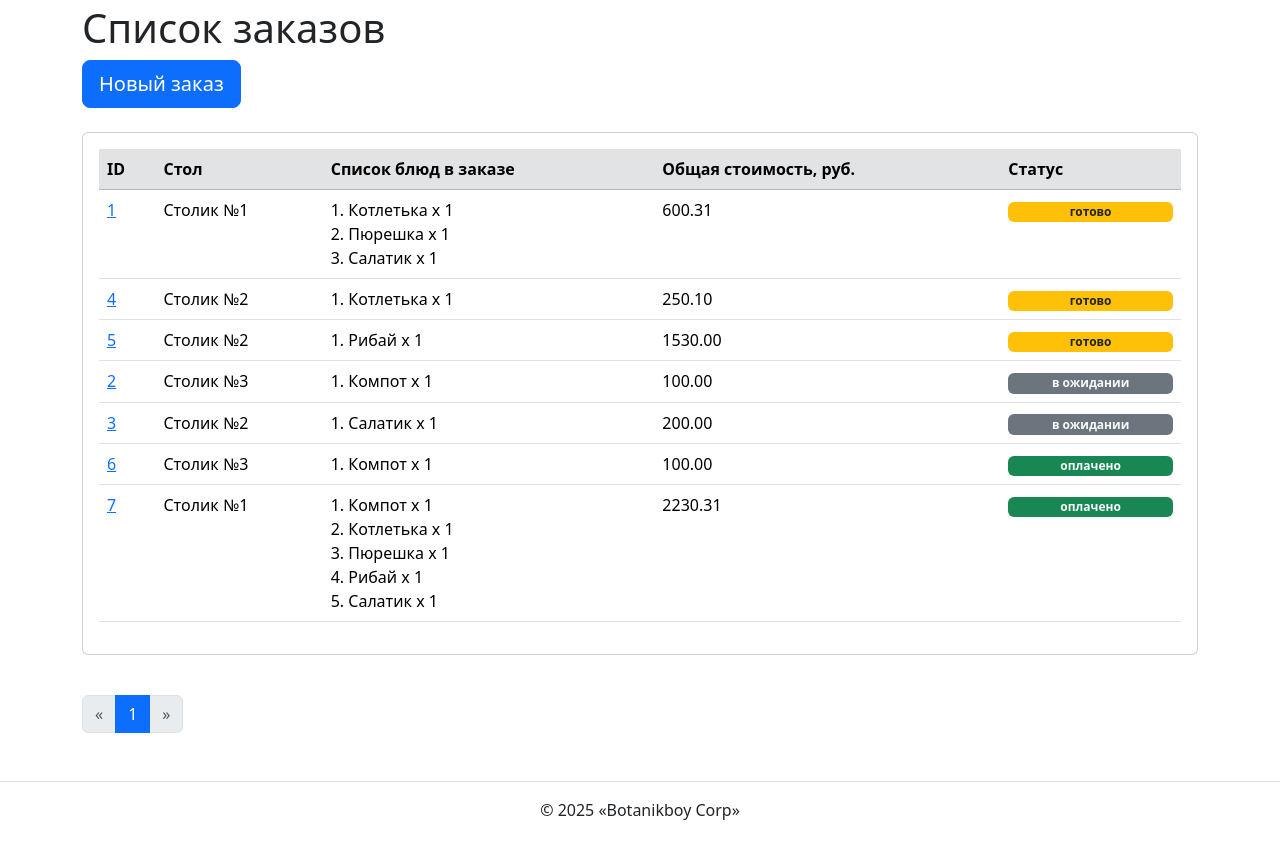
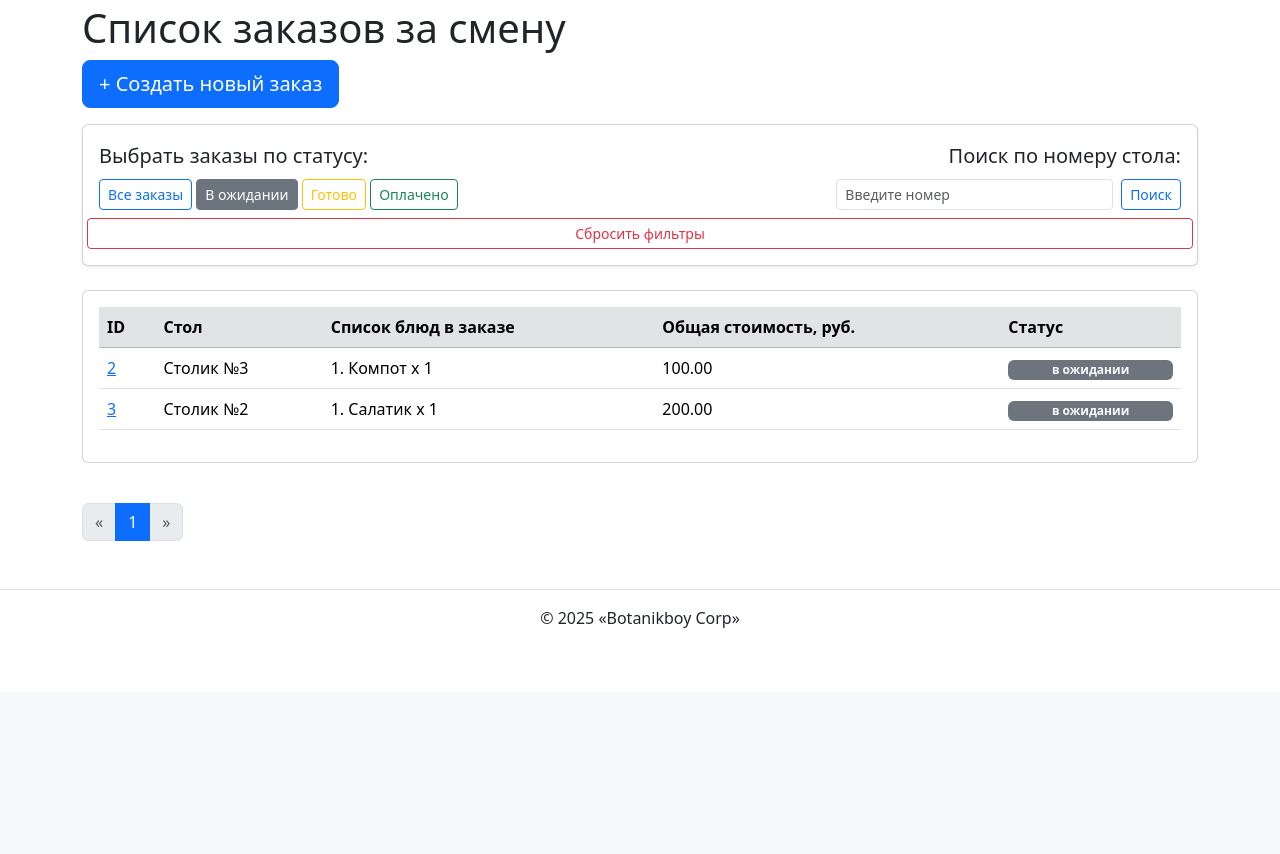
Before and after one commit to botanikboy/cafe_crm, a Django app: page /orders/?status=2_PENDING in a window 1280 px wide. Shown: the part 108-962 px from the top of the page. After the commit the page ends 736 px from the top, so only its background shows below. Run offline with Django 4.2, Linux system fonts and the light colour scheme; data comes from the database, SQL or seed files in the repository; some libraries are stand-ins or nearby versions.

Commit message:
filters for order list by status and table number

```diff
--- a/cafe/orders/models.py
+++ b/cafe/orders/models.py
@@ -143,8 +143,9 @@ class Order(models.Model):
         ordering = ['-status', 'date_added']
 
     def __str__(self):
+        local_date = timezone.localtime(self.date_added)
         return (
-            f"Заказ {self.id} от {self.date_added.isoformat(' ', 'seconds')}"
+            f"Заказ {self.id} от {local_date.strftime('%Y-%m-%d %H:%M:%S')}"
         )
 
     def clean_table_number(self):
--- a/cafe/orders/views.py
+++ b/cafe/orders/views.py
@@ -12,12 +12,23 @@ class OrderList(ListView):
     paginate_by = 10
 
     def get_queryset(self):
-        return Order.objects.all().prefetch_related(
+        queryset = Order.objects.all().prefetch_related(
             Prefetch(
                 'items_in_order',
                 queryset=ItemOrder.objects.select_related('item')
             )
         ).select_related('table_number').order_by('status', 'date_added')
+
+        status_filter = self.request.GET.get("status")
+        if status_filter:
+            queryset = queryset.filter(status=status_filter)
+
+        table_filter = self.request.GET.get("table")
+        if table_filter:
+            queryset = queryset.filter(
+                table_number__number__icontains=table_filter)
+
+        return queryset
 
 
 class Help(TemplateView):
--- /dev/null
+++ b/cafe/templates/orders/includes/filters.html
@@ -0,0 +1,38 @@
+<div class="card shadow-sm mb-4">
+    <div class="card-body">
+      <div class="row align-items-center">
+        <div class="col-md-8">
+          <p class="fs-5 mb-2">Выбрать заказы по статусу:</p>
+          {% with request.GET.table as table_value %}
+          <a href="{% url 'orders:orders_list' %}{% if table_value %}?table={{ table_value }}{% endif %}"
+             class="btn {% if not request.GET.status %}btn-primary{% else %}btn-outline-primary{% endif %} btn-sm">
+            Все заказы
+          </a>
+          <a href="{% url 'orders:orders_list' %}?status=2_PENDING{% if table_value %}&table={{ table_value }}{% endif %}"
+             class="btn {% if request.GET.status == '2_PENDING' %}btn-secondary{% else %}btn-outline-secondary{% endif %} btn-sm">
+            В ожидании
+          </a>
+          <a href="{% url 'orders:orders_list' %}?status=1_READY{% if table_value %}&table={{ table_value }}{% endif %}"
+             class="btn {% if request.GET.status == '1_READY' %}btn-warning{% else %}btn-outline-warning{% endif %} btn-sm">
+            Готово
+          </a>
+          <a href="{% url 'orders:orders_list' %}?status=3_PAID{% if table_value %}&table={{ table_value }}{% endif %}"
+             class="btn {% if request.GET.status == '3_PAID' %}btn-success{% else %}btn-outline-success{% endif %} btn-sm">
+            Оплачено
+          </a>
+          {% endwith %}
+        </div>
+
+        <div class="col-md-4 text-md-end mt-3 mt-md-0">
+          <p class="fs-5 mb-2">Поиск по номеру стола:</p>
+          <form method="get" class="d-flex align-items-center">
+            <input type="text" name="table" class="form-control form-control-sm me-2" placeholder="Введите номер"
+                   value="{{ request.GET.table|default_if_none:'' }}">
+            <button type="submit" class="btn btn-outline-primary btn-sm">Поиск</button>
+          </form>
+
+        </div>
+        <a href="{% url 'orders:orders_list' %}" class="btn btn-outline-danger mt-2 btn-sm">Сбросить фильтры</a>
+      </div>
+    </div>
+  </div>
--- a/cafe/templates/orders/order_form.html
+++ b/cafe/templates/orders/order_form.html
@@ -44,7 +44,7 @@
           {% else %}
             <label class="fs-4 fw-bold">Заказ для стола:</label>
             <p tclass="fs-5">{{ form.instance.table_number }}</p>
-            {% bootstrap_field form.status label_class='fs-4 fw-bold' %}
+            {% bootstrap_field form.status label_class='fs-4 fw-bold' size='lg' %}
           {% endif %}
         </div>
         <hr>
--- a/cafe/templates/orders/order_list.html
+++ b/cafe/templates/orders/order_list.html
@@ -6,11 +6,14 @@ Cafe_CRM. Список заказов
 
 {% block content %}
   <div class="row mt-3">
-  <h1 class="pb-2 mb-0">Список заказов</h1>
+  <h1 class="pb-2 mb-0">Список заказов за смену</h1>
   </div>
-  <a href="{% url 'orders:order_create' %}" type="button" class="btn btn-primary btn-lg" >Новый заказ</a>
-  <br>
-  <br>
+  <div class="mb-3">
+    <a href="{% url 'orders:order_create' %}" type="button" class="btn btn-primary btn-lg" >+ Создать новый заказ</a>
+  </div>
+
+  {% include 'orders/includes/filters.html' %}
+
   <article class="mb-3">
     <div class="card">
       <div class="card-body">
```
Lines whose indentation alone changed are shown as unchanged.
